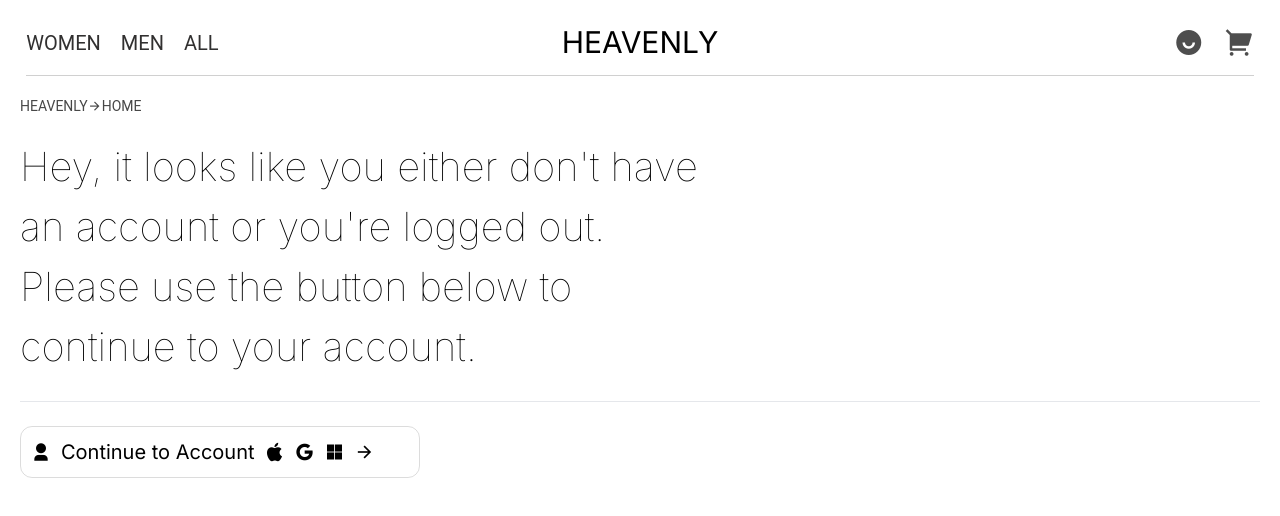
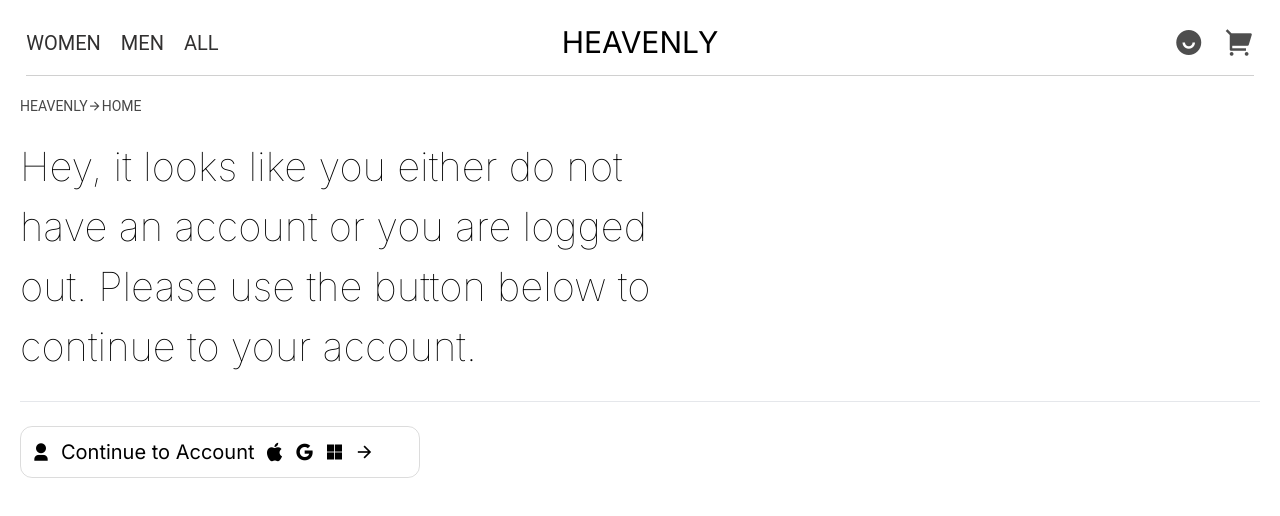
Before and after one commit to yesutkarsh/yesecommerce, a Next.js app: page /whoami in a window 1280 px wide. Shown: the top 516 px of the page. Built offline with nearby package versions, Linux system fonts and the light colour scheme; no server answers.

Commit message:
bugs fixxed

```diff
--- a/app/whoami/components/NoAccount.jsx
+++ b/app/whoami/components/NoAccount.jsx
@@ -5,8 +5,7 @@
   return (
     <div className={style.container}>
       <h1>
-        Hey, it looks like you either don't have an account or you're logged
-        out. Please use the button below to continue to your account.
+        Hey, it looks like you either do not have an account or you are logged out. Please use the button below to continue to your account.
       </h1>
       <br />
       <hr />
```
